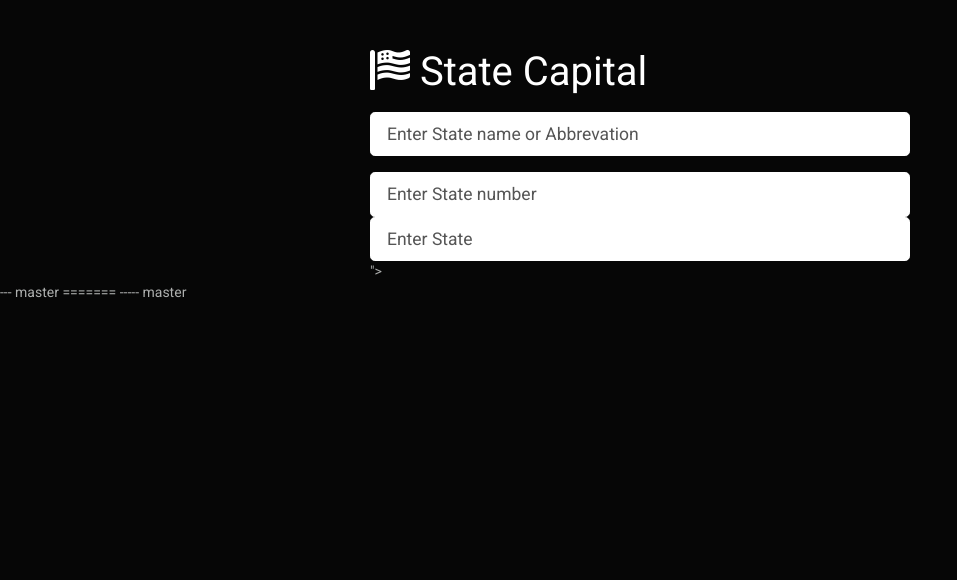
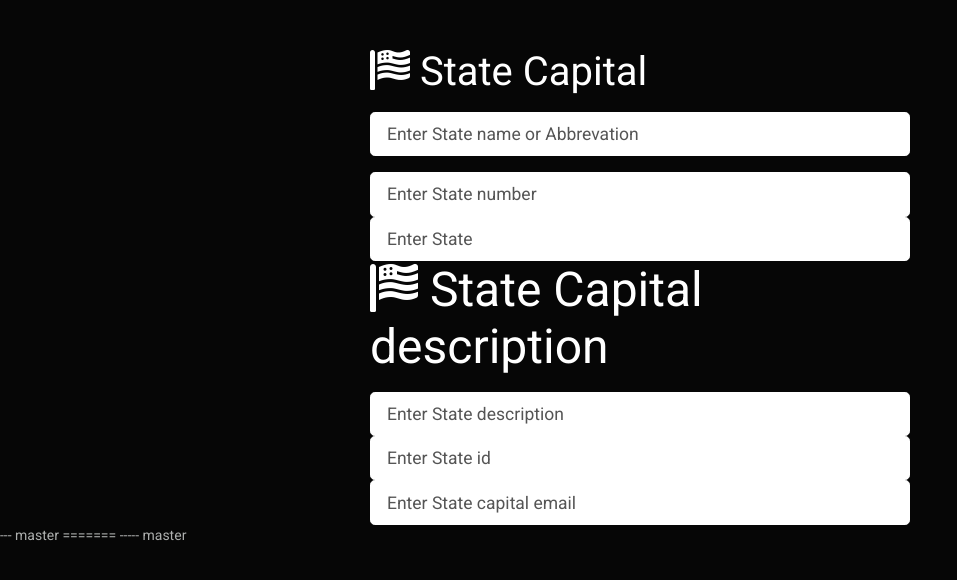
Before and after one commit to rushithakare8/Hacktoberfest, a plain HTML site: page index.html in a window 1280 px wide. Shown: the whole page, without its empty margins (0-957 px from the left). Drawn offline with Linux system fonts and the light colour scheme.

Commit message:
new div having 2 new classes
Div having 2 classes email and number of State Capital description

```diff
--- a/index.html
+++ b/index.html
@@ -37,7 +37,36 @@
                  placeholder="Enter State " />
 
   </div>
-                 ">
+
+             <h2 class="text-cente mb-3">
+                  <i class="fas fa-flag-usa"></i>
+                  State Capital description
+              </h2>
+              <div class="form-groupp">
+                <input
+                 type="text"
+                 id="search"
+                 class="form-control form-control-lg"
+                 placeholder="Enter State description"
+                 />
+              </div>
+<div class ="form-groupp1">
+    <input type="number" id="quantity"
+           class="form-control form-control-lg"
+                 placeholder="Enter State id" />
+  </div>
+                <div class ="form-groupp2">
+    <input type="email" id="email" name="email"
+           class="form-control form-control-lg"
+                 placeholder="Enter State capital email " />
+
+  </div>
+
+
+
+
+
+
 
               <div id="match-list"></div>
             </div>
```
